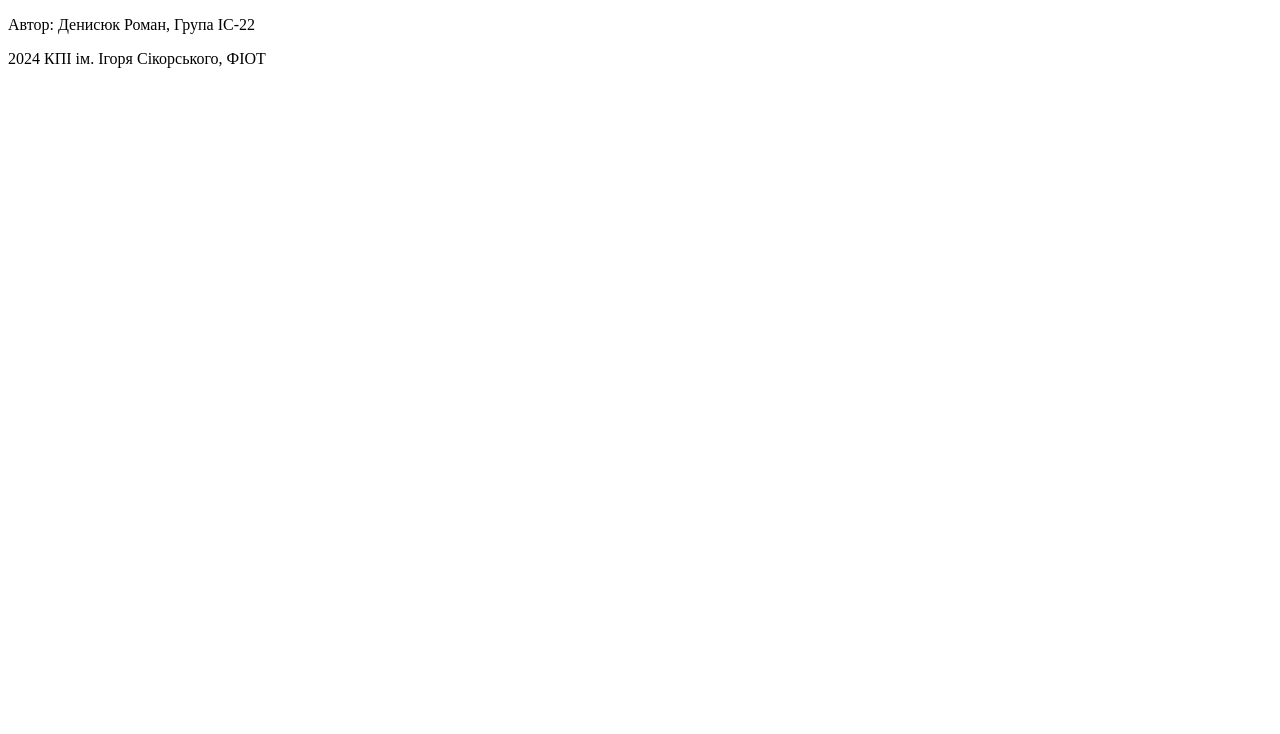
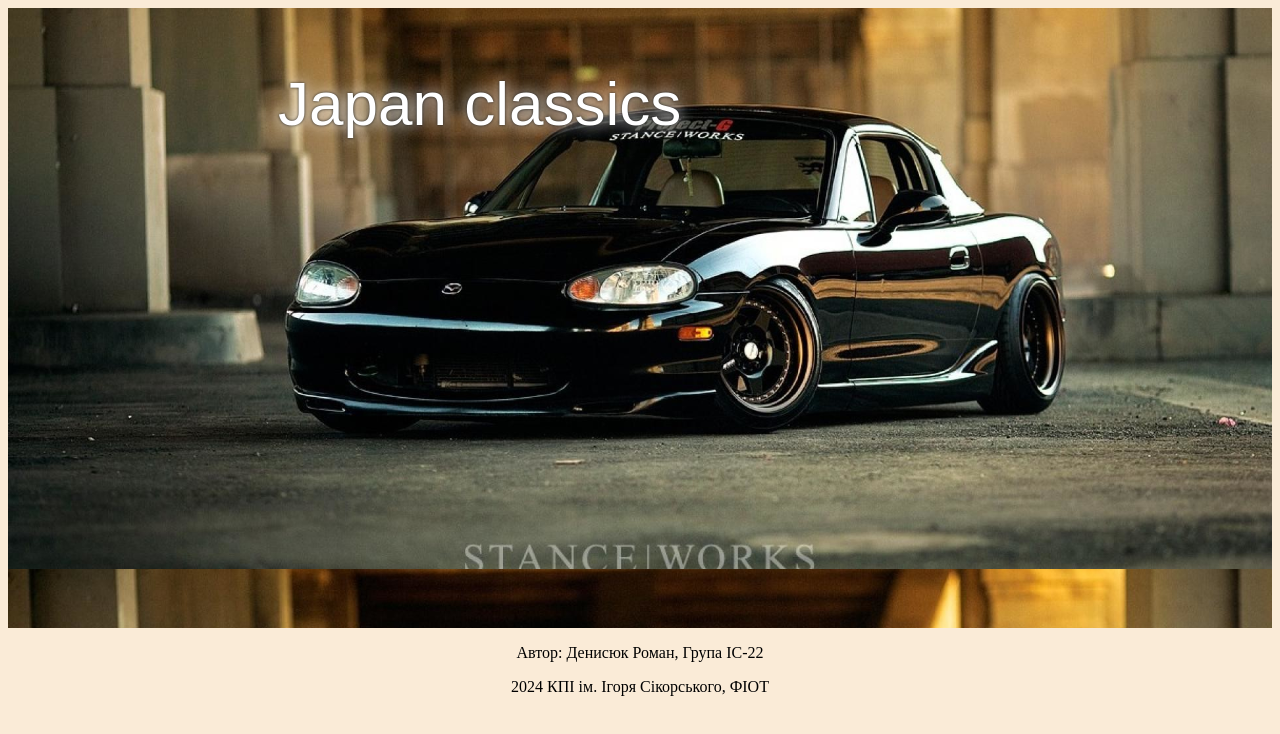
Before and after one commit to Roman-Deni/OCD_Cars, a plain HTML site: page 3.html in a window 1280 px wide. Drawn offline with Linux system fonts and the light colour scheme.

Commit message:
Added photos for all regions

```diff
--- a/3.html
+++ b/3.html
@@ -3,9 +3,29 @@
     <head>
         <title>Класика автопрому</title>
     </head>
+    <style>
+        body {
+            background-color: antiquewhite;
+        }
+        header {
+            color:#fff;
+            text-shadow: 0 0 3px #222, 0 0 15px #fff;
+            width: auto;
+            height: 500px;
+            padding: 60px 270px;
+            font-size: 62px;
+            font-family: 'Magneto', sans-serif;
+            background-image: url(img/1371855-large-car-wallpapers-1920x1080-1920x1080.jpg);
+            background-position: 0px -150px;
+            background-size: cover;
+        }
+        footer {
+            text-align: center;
+        }
+    </style>
     <body>
         <header>
-
+            Japan classics
         </header>
         <main>
 
```
Also changed, not shown: 1.html (+21 -1 lines), 2.html (+21 -1 lines), index.html (+1 -1 lines), img/1371855-large-car-wallpapers-1920x1080-1920x1080.jpg (added).
